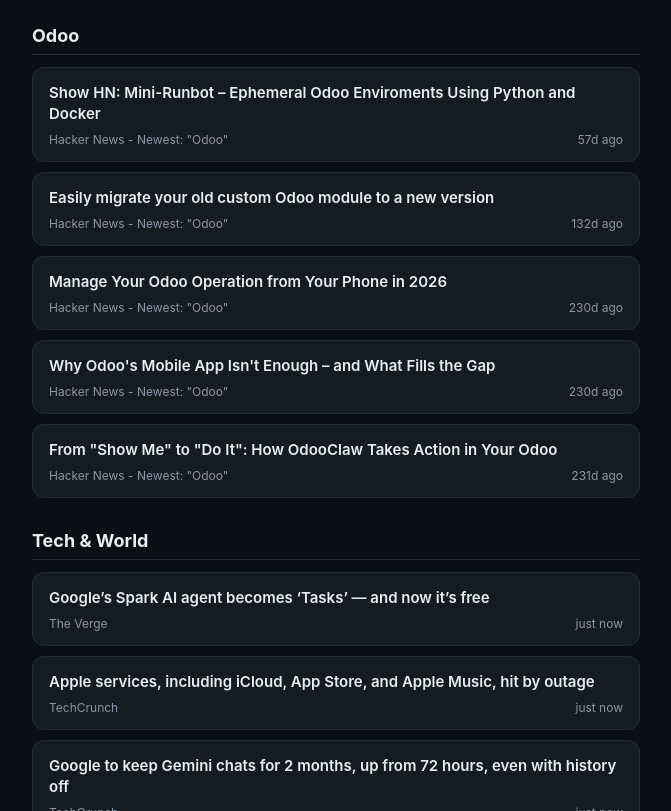
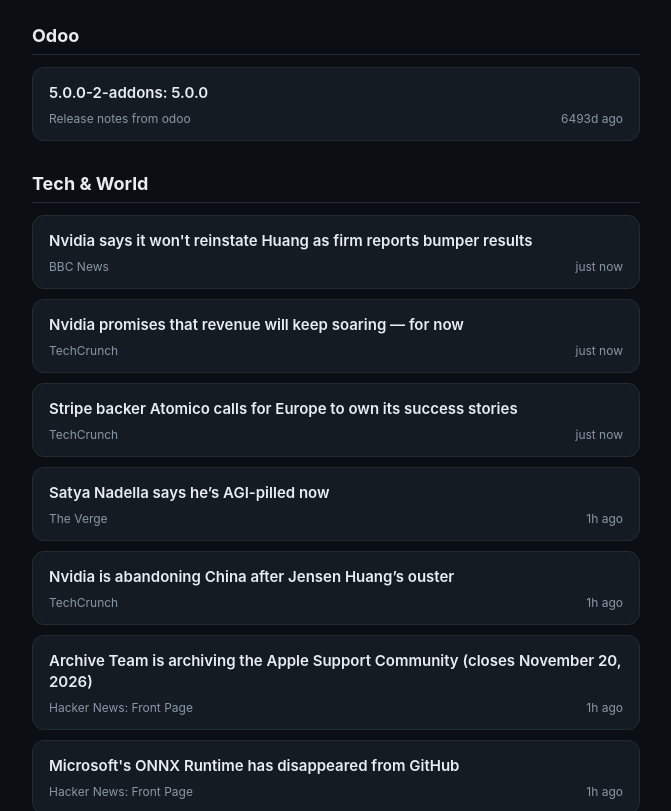
Before and after one commit to savyasachin/tech-digest_theodoobin, a plain HTML site: page docs/index.html in a window 1280 px wide. Shown: the part 101-912 px from the top of the page, without its empty margins (304-975 px from the left). Drawn offline with Linux system fonts and the light colour scheme.

Commit message:
Update daily digest page

```diff
--- a/docs/index.html
+++ b/docs/index.html
@@ -3,7 +3,7 @@
 <head>
 <meta charset="UTF-8">
 <meta name="viewport" content="width=device-width, initial-scale=1.0">
-<title>Quick Check - Tuesday, 17 November - 18:59</title>
+<title>Full Digest - Wednesday, 18 November - 00:49</title>
 <style>
   :root {
     color-scheme: light dark;
@@ -101,9 +101,9 @@
 </head>
 <body>
   <header>
-    <div class="eyebrow">Quick Check</div>
+    <div class="eyebrow">Full Digest</div>
     <h1>Daily Digest</h1>
-    <div class="timestamp">Tuesday, 17 November - 18:59 (Asia/Qatar)</div>
+    <div class="timestamp">Wednesday, 18 November - 00:49 (Asia/Qatar)</div>
   </header>
 
 
@@ -111,47 +111,11 @@
       <h2>Odoo</h2>
       <div class="cards">
 
-      <a class="card" href="https://github.com/rafnixg/odoo-platform-ephemeral-environment" target="_blank" rel="noopener">
-        <div class="card-title">Show HN: Mini-Runbot – Ephemeral Odoo Enviroments Using Python and Docker</div>
+      <a class="card" href="https://github.com/odoo/odoo/releases/tag/5.0.0-2-addons" target="_blank" rel="noopener">
+        <div class="card-title">5.0.0-2-addons: 5.0.0</div>
         <div class="card-meta">
-          <span class="card-source">Hacker News - Newest: &quot;Odoo&quot;</span>
-          <span class="card-age">57d ago</span>
-        </div>
-      </a>
-
-
-      <a class="card" href="https://www.abundanceofstrawberries.com/" target="_blank" rel="noopener">
-        <div class="card-title">Easily migrate your old custom Odoo module to a new version</div>
-        <div class="card-meta">
-          <span class="card-source">Hacker News - Newest: &quot;Odoo&quot;</span>
-          <span class="card-age">132d ago</span>
-        </div>
-      </a>
-
-
-      <a class="card" href="https://www.odooclaw.ai/blog/manage-your-entire-odoo-operation-from-your-phone-in-2026" target="_blank" rel="noopener">
-        <div class="card-title">Manage Your Odoo Operation from Your Phone in 2026</div>
-        <div class="card-meta">
-          <span class="card-source">Hacker News - Newest: &quot;Odoo&quot;</span>
-          <span class="card-age">230d ago</span>
-        </div>
-      </a>
-
-
-      <a class="card" href="https://www.odooclaw.ai/blog/why-odoo-s-mobile-app-isn-t-enough-and-what-fills-the-gap" target="_blank" rel="noopener">
-        <div class="card-title">Why Odoo&#x27;s Mobile App Isn&#x27;t Enough – and What Fills the Gap</div>
-        <div class="card-meta">
-          <span class="card-source">Hacker News - Newest: &quot;Odoo&quot;</span>
-          <span class="card-age">230d ago</span>
-        </div>
-      </a>
-
-
-      <a class="card" href="https://www.odooclaw.ai/blog/how-odooclaw-takes-action-in-your-odoo" target="_blank" rel="noopener">
-        <div class="card-title">From &quot;Show Me&quot; to &quot;Do It&quot;: How OdooClaw Takes Action in Your Odoo</div>
-        <div class="card-meta">
-          <span class="card-source">Hacker News - Newest: &quot;Odoo&quot;</span>
-          <span class="card-age">231d ago</span>
+          <span class="card-source">Release notes from odoo</span>
+          <span class="card-age">6493d ago</span>
         </div>
       </a>
 
@@ -162,17 +126,17 @@
       <h2>Tech &amp; World</h2>
       <div class="cards">
 
-      <a class="card" href="https://www.theverge.com/tech/1035756/google-spark-ai-tasks-free" target="_blank" rel="noopener">
-        <div class="card-title">Google’s Spark AI agent becomes ‘Tasks’ — and now it’s free</div>
+      <a class="card" href="https://www.bbc.co.uk/news/articles/cm2kl50vkwkdo?at_medium=RSS&amp;at_campaign=rss" target="_blank" rel="noopener">
+        <div class="card-title">Nvidia says it won&#x27;t reinstate Huang as firm reports bumper results</div>
         <div class="card-meta">
-          <span class="card-source">The Verge</span>
+          <span class="card-source">BBC News</span>
           <span class="card-age">just now</span>
         </div>
       </a>
 
 
-      <a class="card" href="https://techcrunch.com/2026/11/17/apple-services-including-icloud-app-store-and-apple-music-hit-by-outage/" target="_blank" rel="noopener">
-        <div class="card-title">Apple services, including iCloud, App Store, and Apple Music, hit by outage</div>
+      <a class="card" href="https://techcrunch.com/2026/11/17/nvidia-promises-that-revenue-will-keep-soaring-for-now/" target="_blank" rel="noopener">
+        <div class="card-title">Nvidia promises that revenue will keep soaring — for now</div>
         <div class="card-meta">
           <span class="card-source">TechCrunch</span>
           <span class="card-age">just now</span>
@@ -180,8 +144,8 @@
       </a>
 
 
-      <a class="card" href="https://techcrunch.com/2026/11/17/google-to-keep-gemini-chats-for-two-months-up-from-72-hours-even-with-history-off/" target="_blank" rel="noopener">
-        <div class="card-title">Google to keep Gemini chats for 2 months, up from 72 hours, even with history off</div>
+      <a class="card" href="https://techcrunch.com/2026/11/17/stripe-backer-atomico-calls-for-europe-to-own-its-success-stories/" target="_blank" rel="noopener">
+        <div class="card-title">Stripe backer Atomico calls for Europe to own its success stories</div>
         <div class="card-meta">
           <span class="card-source">TechCrunch</span>
           <span class="card-age">just now</span>
@@ -189,20 +153,38 @@
       </a>
 
 
-      <a class="card" href="https://www.theverge.com/tech/1035740/meta-instagram-direct-messaging-app" target="_blank" rel="noopener">
-        <div class="card-title">Meta is testing a new standalone messaging app called Direct</div>
+      <a class="card" href="https://www.theverge.com/tech/1036111/satya-nadella-says-hes-agi-pilled-now" target="_blank" rel="noopener">
+        <div class="card-title">Satya Nadella says he’s AGI-pilled now</div>
         <div class="card-meta">
           <span class="card-source">The Verge</span>
-          <span class="card-age">just now</span>
+          <span class="card-age">1h ago</span>
         </div>
       </a>
 
 
-      <a class="card" href="https://www.theverge.com/transportation/1035318/amflow-ue-carbon-pro-commuter-ebike-dji-avinox-price-specs" target="_blank" rel="noopener">
-        <div class="card-title">Amflow’s new urban e-bike series is deliciously overpowered for flat city streets</div>
+      <a class="card" href="https://techcrunch.com/2026/11/17/nvidia-is-abandoning-china-after-jensen-huangs-ouster/" target="_blank" rel="noopener">
+        <div class="card-title">Nvidia is abandoning China after Jensen Huang’s ouster</div>
         <div class="card-meta">
-          <span class="card-source">The Verge</span>
-          <span class="card-age">just now</span>
+          <span class="card-source">TechCrunch</span>
+          <span class="card-age">1h ago</span>
+        </div>
+      </a>
+
+
+      <a class="card" href="https://wiki.archiveteam.org/index.php/Apple_Discussions" target="_blank" rel="noopener">
+        <div class="card-title">Archive Team is archiving the Apple Support Community (closes November 20, 2026)</div>
+        <div class="card-meta">
+          <span class="card-source">Hacker News: Front Page</span>
+          <span class="card-age">1h ago</span>
+        </div>
+      </a>
+
+
+      <a class="card" href="https://github.com/microsoft/onnxruntime" target="_blank" rel="noopener">
+        <div class="card-title">Microsoft&#x27;s ONNX Runtime has disappeared from GitHub</div>
+        <div class="card-meta">
+          <span class="card-source">Hacker News: Front Page</span>
+          <span class="card-age">1h ago</span>
         </div>
       </a>
 
```
